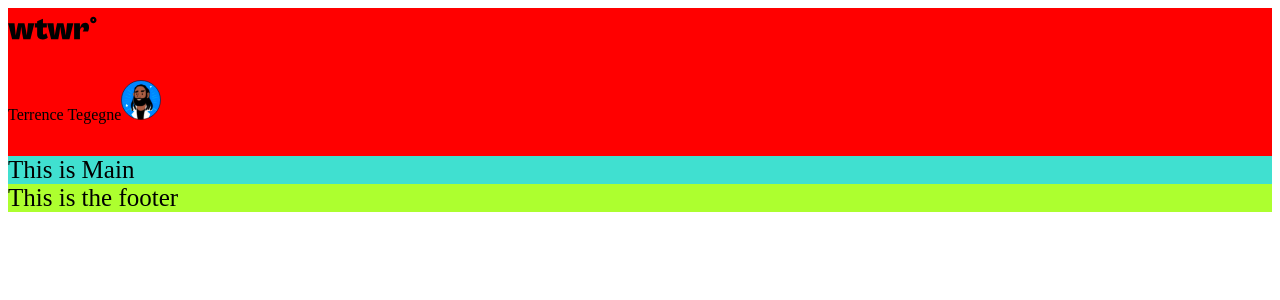
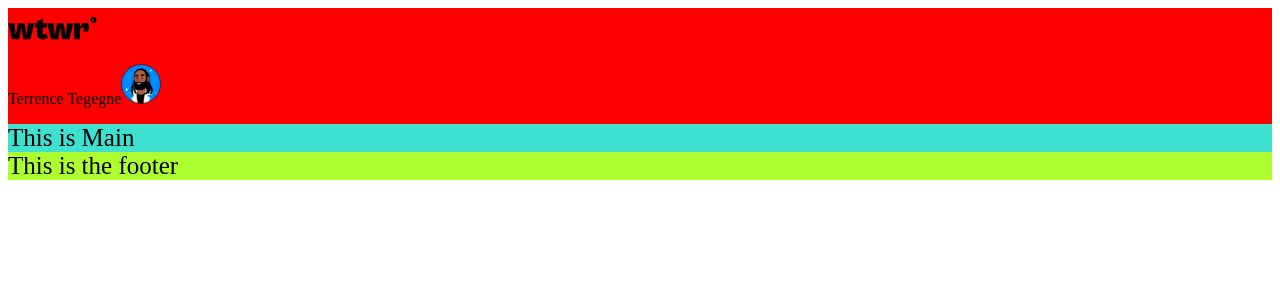
Before and after one commit to blinn26/se_project_react, a React (Create React App) app: page / in a window 1280 px wide. Shown: the top 300 px of the page. Built offline with nearby package versions, Linux system fonts and the light colour scheme.

Commit message:
fixed header js

```diff
--- a/src/components/Header/Header.js
+++ b/src/components/Header/Header.js
@@ -1,3 +1,4 @@
+import React from 'react';
 import './Header.css';
 import wtwr from '../../images/wtwr.svg';
 import Avatar from '../../images/Avatar.svg';
@@ -9,9 +10,10 @@ const Header = () => {
     <header className='header'>
       <div className='header__container'>
         <img className='header__logo' src={wtwr} alt='logo' />
-        <p className='header__date-title'>
+        <div className='header__date-title'>
           {/*  {currentdate}
           {currentWeather} */}
+        </div>
         <div className='header__menu-bar'>
           {/* <ToggleSwitch /> */}
           {/*  <button className='header__plus-clothes' type='button' onClick={handleClickButton}>
@@ -22,7 +24,6 @@ const Header = () => {
             <img src={Avatar} alt='Avatar' className='header__user-Avatar' />
           </p>
         </div>
-        </p>
       </div>
     </header>
   );
```
Lines whose indentation alone changed are shown as unchanged.
